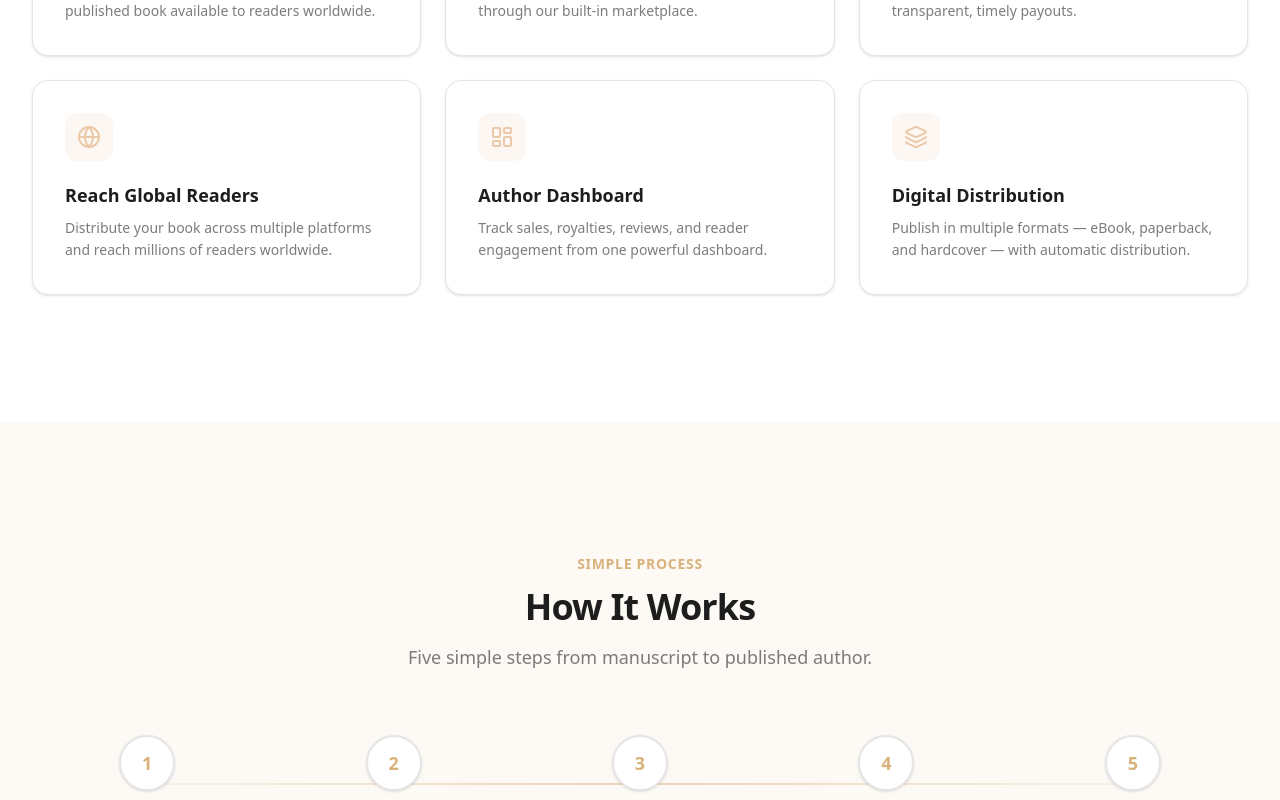
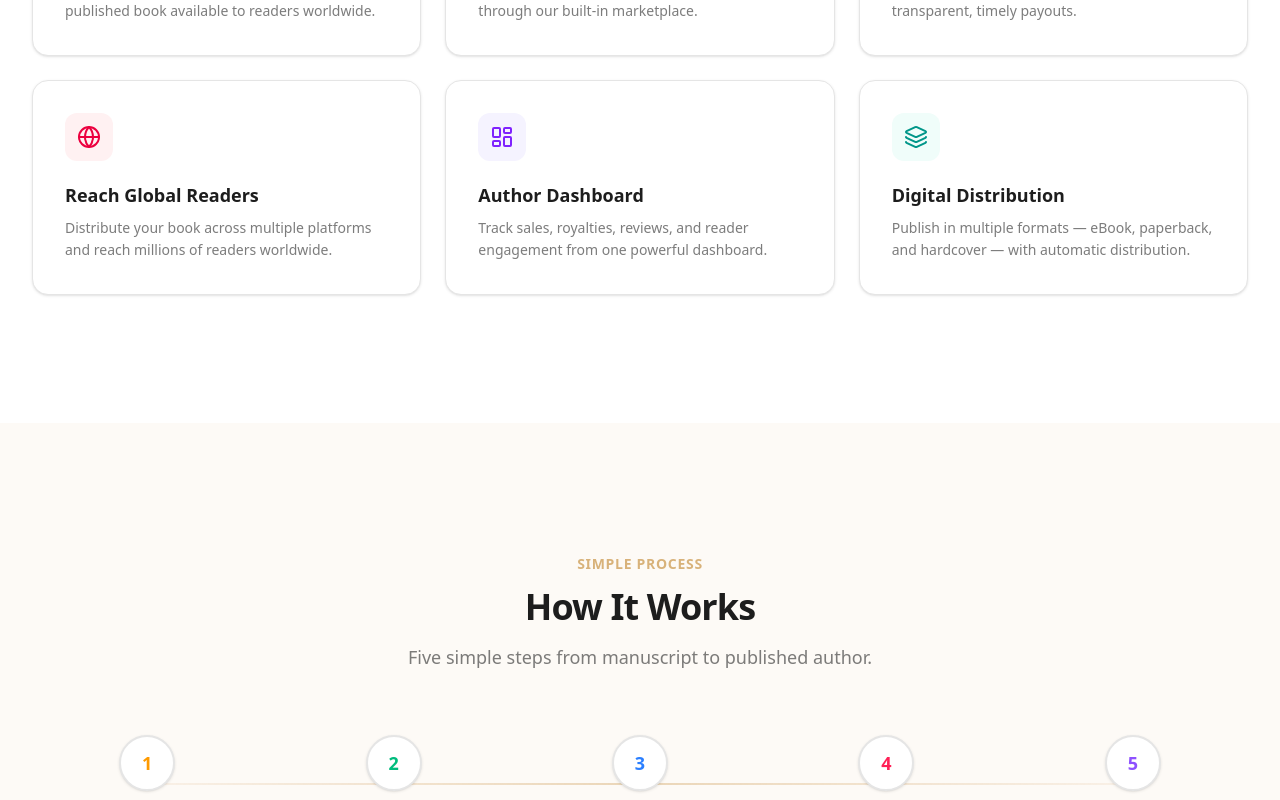
Before and after one commit to Johnfavour-maidu/statement-publications, a Next.js app: page / in a window 1280 px wide. Shown: the part 1220-2020 px from the top of the page. Built offline with nearby package versions, Linux system fonts and the light colour scheme; no server answers; a web font is replaced by a local one.

Commit message:
Add different complementary colors to feature boxes step boxes testimonial cards and author cards

```diff
--- a/src/app/page.tsx
+++ b/src/app/page.tsx
@@ -111,36 +111,54 @@ const features = [
     title: "Publish Books",
     description:
       "Transform your manuscript into a professionally published book available to readers worldwide.",
+    color: "bg-amber-50",
+    iconColor: "text-amber-600",
+    border: "hover:border-amber-200",
   },
   {
     icon: ShoppingCart,
     title: "Sell Books",
     description:
       "Set your own prices and sell directly to readers through our built-in marketplace.",
+    color: "bg-emerald-50",
+    iconColor: "text-emerald-600",
+    border: "hover:border-emerald-200",
   },
   {
     icon: DollarSign,
     title: "Earn Royalties",
     description:
       "Earn competitive royalties on every sale with transparent, timely payouts.",
+    color: "bg-blue-50",
+    iconColor: "text-blue-600",
+    border: "hover:border-blue-200",
   },
   {
     icon: Globe,
     title: "Reach Global Readers",
     description:
       "Distribute your book across multiple platforms and reach millions of readers worldwide.",
+    color: "bg-rose-50",
+    iconColor: "text-rose-600",
+    border: "hover:border-rose-200",
   },
   {
     icon: LayoutDashboard,
     title: "Author Dashboard",
     description:
       "Track sales, royalties, reviews, and reader engagement from one powerful dashboard.",
+    color: "bg-violet-50",
+    iconColor: "text-violet-600",
+    border: "hover:border-violet-200",
   },
   {
     icon: Layers,
     title: "Digital Distribution",
     description:
       "Publish in multiple formats — eBook, paperback, and hardcover — with automatic distribution.",
+    color: "bg-teal-50",
+    iconColor: "text-teal-600",
+    border: "hover:border-teal-200",
   },
 ];
 
@@ -149,30 +167,45 @@ const steps = [
     icon: Pen,
     title: "Create Account",
     description: "Sign up for free and set up your author profile in minutes.",
+    color: "bg-amber-50",
+    iconColor: "text-amber-600",
+    number: "text-amber-500",
   },
   {
     icon: Upload,
     title: "Upload Manuscript",
     description:
       "Upload your manuscript in any standard format. We accept DOCX, PDF, and more.",
+    color: "bg-emerald-50",
+    iconColor: "text-emerald-600",
+    number: "text-emerald-500",
   },
   {
     icon: Palette,
     title: "Design Your Book",
     description:
       "Choose from professional templates or upload your own cover design.",
+    color: "bg-blue-50",
+    iconColor: "text-blue-600",
+    number: "text-blue-500",
   },
   {
     icon: Rocket,
     title: "Publish",
     description:
       "Review, preview, and hit publish. Your book goes live within 24 hours.",
+    color: "bg-rose-50",
+    iconColor: "text-rose-600",
+    number: "text-rose-500",
   },
   {
     icon: Banknote,
     title: "Earn Royalties",
     description:
       "Start earning competitive royalties on every sale with weekly payouts.",
+    color: "bg-violet-50",
+    iconColor: "text-violet-600",
+    number: "text-violet-500",
   },
 ];
 
@@ -279,6 +312,8 @@ const testimonials = [
       "Statement Publications made publishing my debut novel effortless. The platform is intuitive, the support team is incredible, and I earned my first royalty within the first month.",
     rating: 5,
     color: "from-amber-500 to-orange-600",
+    quoteColor: "text-amber-400",
+    borderHover: "hover:border-amber-200",
   },
   {
     name: "Kwame Poku",
@@ -287,6 +322,8 @@ const testimonials = [
       "I've tried other platforms, but none compare. The author dashboard gives me full visibility into my sales and royalties. The design tools are top-notch.",
     rating: 5,
     color: "from-emerald-500 to-teal-600",
+    quoteColor: "text-emerald-400",
+    borderHover: "hover:border-emerald-200",
   },
   {
     name: "Efua Mensah",
@@ -295,6 +332,8 @@ const testimonials = [
       "From manuscript upload to global distribution, everything was seamless. My book is now available in 30+ countries. I couldn't be happier with the results.",
     rating: 5,
     color: "from-blue-500 to-indigo-600",
+    quoteColor: "text-blue-400",
+    borderHover: "hover:border-blue-200",
   },
 ];
 
@@ -489,10 +528,10 @@ export default function Home() {
                 variants={fadeInUp}
                 whileHover={{ y: -6, boxShadow: "0 12px 24px -8px rgba(235,201,168,0.3)" }}
                 transition={{ type: "spring", stiffness: 300, damping: 20 }}
-                className="group relative rounded-2xl border border-peach/10 bg-white p-8 transition-colors duration-300 hover:border-peach/30 shadow-sm"
+                className={`group relative rounded-2xl border border-peach/10 bg-white p-8 transition-colors duration-300 ${feature.border} shadow-sm`}
               >
-                <div className="mb-5 inline-flex items-center justify-center rounded-xl bg-peach/15 p-3">
-                  <feature.icon className="h-6 w-6 text-peach" />
+                <div className={`mb-5 inline-flex items-center justify-center rounded-xl ${feature.color} p-3`}>
+                  <feature.icon className={`h-6 w-6 ${feature.iconColor}`} />
                 </div>
                 <h3 className="text-lg font-semibold mb-2 text-charcoal">{feature.title}</h3>
                 <p className="text-sm text-dark-gray/70 leading-relaxed">
@@ -538,11 +577,11 @@ export default function Home() {
                   transition={{ type: "spring", stiffness: 300, damping: 20 }}
                   className="relative text-center"
                 >
-                  <div className="relative z-10 mx-auto mb-5 flex h-14 w-14 items-center justify-center rounded-full border-2 border-gold bg-white text-gold font-bold text-lg shadow-sm">
+                  <div className={`relative z-10 mx-auto mb-5 flex h-14 w-14 items-center justify-center rounded-full border-2 border-current bg-white ${step.number} font-bold text-lg shadow-sm`}>
                     {index + 1}
                   </div>
-                  <div className="mb-3 inline-flex items-center justify-center rounded-xl bg-gold/15 p-2.5">
-                    <step.icon className="h-5 w-5 text-gold" />
+                  <div className={`mb-3 inline-flex items-center justify-center rounded-xl ${step.color} p-2.5`}>
+                    <step.icon className={`h-5 w-5 ${step.iconColor}`} />
                   </div>
                   <h3 className="text-base font-semibold mb-1 text-charcoal">{step.title}</h3>
                   <p className="text-sm text-dark-gray/70 leading-relaxed">
@@ -797,9 +836,9 @@ export default function Home() {
                 variants={fadeInUp}
                 whileHover={{ y: -6, boxShadow: "0 12px 24px -8px rgba(235,201,168,0.25)" }}
                 transition={{ type: "spring", stiffness: 300, damping: 20 }}
-                className="group relative rounded-2xl border border-peach/10 bg-white p-8 transition-colors duration-300 hover:border-peach/30 shadow-sm"
+                className={`group relative rounded-2xl border border-peach/10 bg-white p-8 transition-colors duration-300 ${testimonial.borderHover} shadow-sm`}
               >
-                <Quote className="h-8 w-8 text-peach/30 mb-4" />
+                <Quote className={`h-8 w-8 ${testimonial.quoteColor} mb-4`} />
                 <p className="text-sm leading-relaxed text-dark-gray/70">
                   &ldquo;{testimonial.quote}&rdquo;
                 </p>
```
